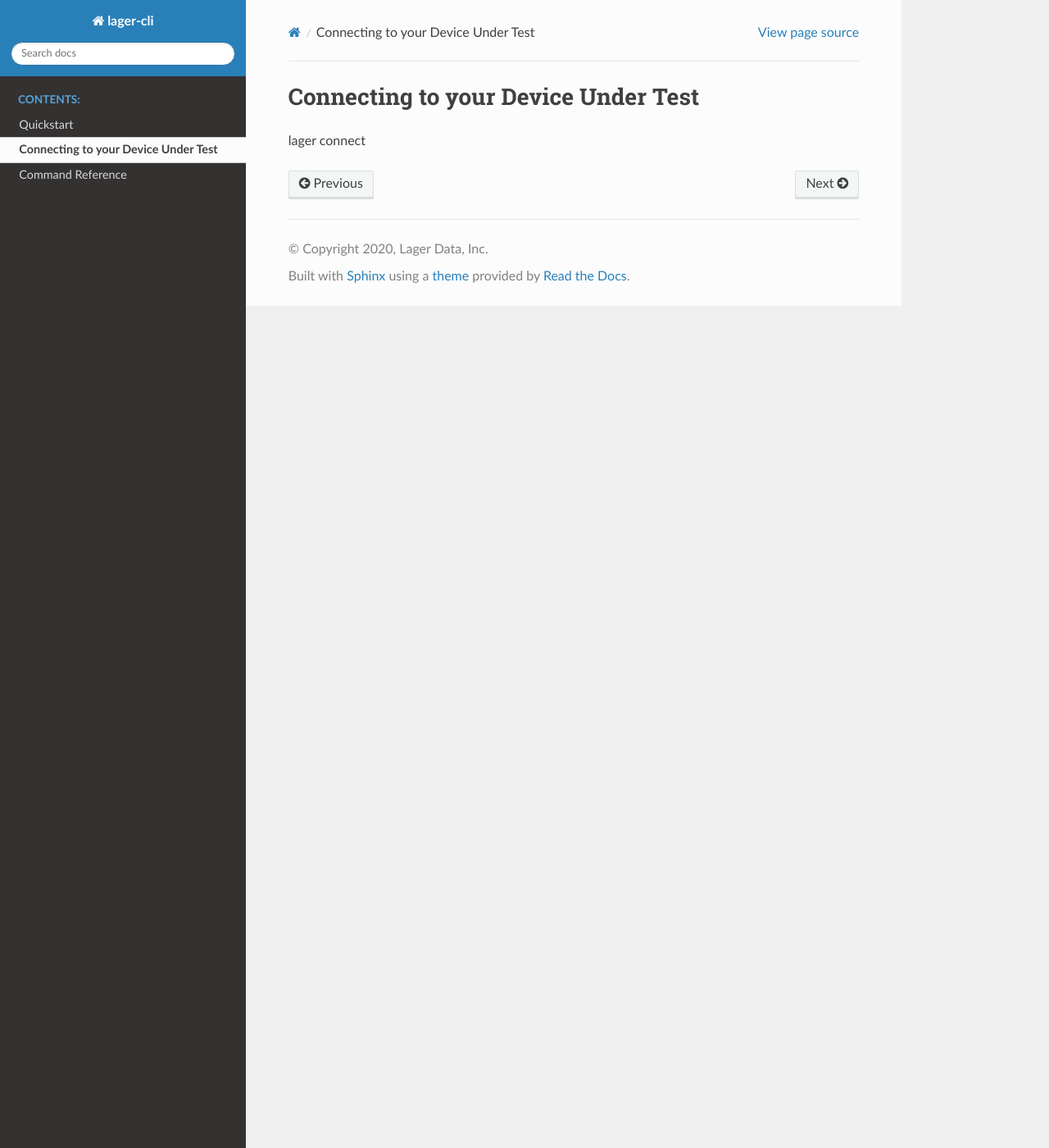
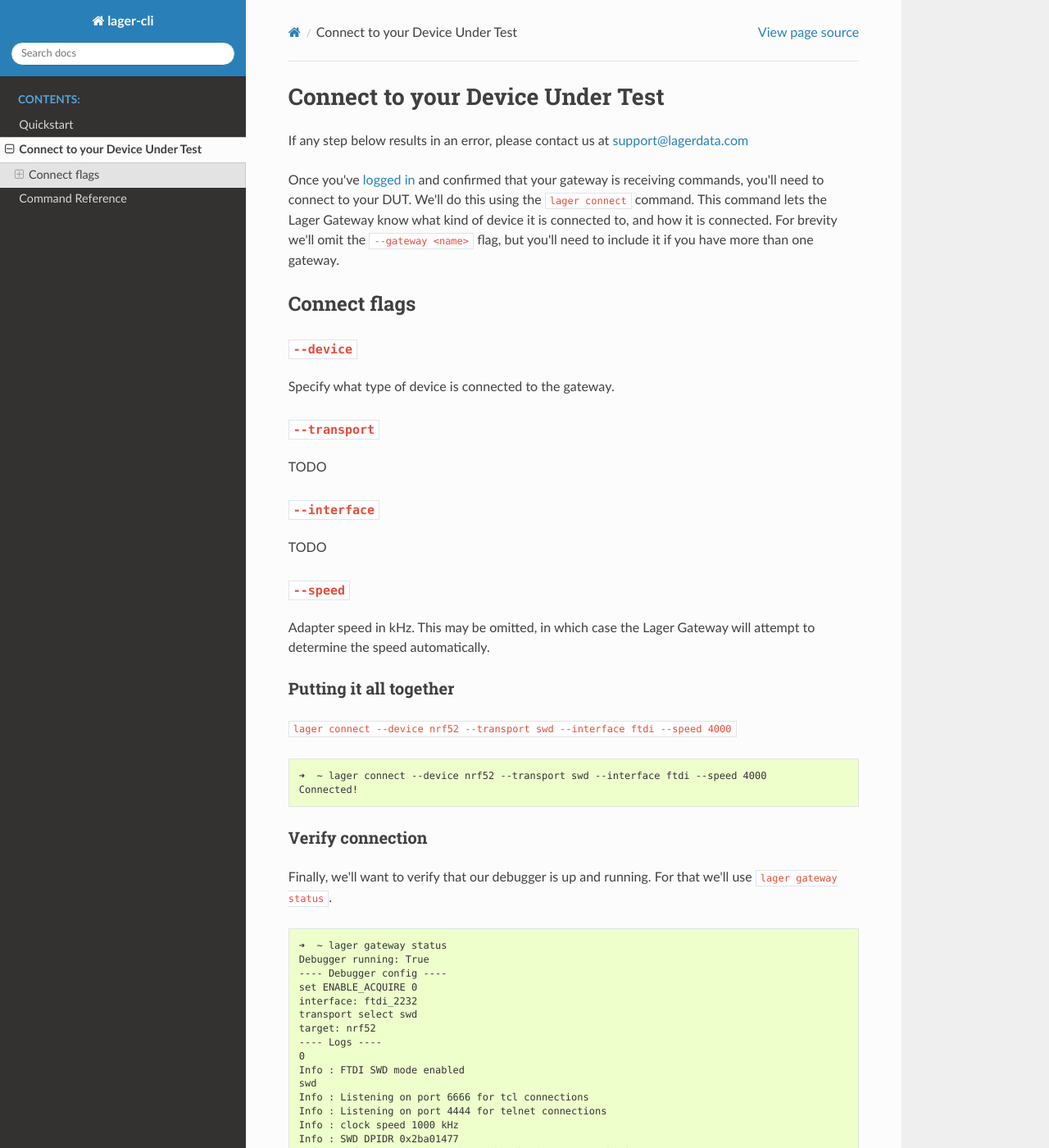
Before and after one commit to lagerdata/lager-cli, a Sphinx documentation site: the page built from docs/source/connecting.rst, in a window 1280 px wide and 1400 px high. Shown: the whole window at 82% size. Built offline with Sphinx 7.4.7 and the Read the Docs theme 2.0.0, drawn with Linux system fonts in a browser that asks for light colours; some of the changed text lies outside the part shown.

Commit message:
work in progress docs for connecting

```diff
--- a/docs/source/connecting.rst
+++ b/docs/source/connecting.rst
@@ -1,6 +1,71 @@
 .. _connecting:
+.. highlight:: console
 
-Connecting to your Device Under Test
-====================================
+Connect to your Device Under Test
+=================================
 
-lager connect
+If any step below results in an error, please contact us at `support@lagerdata.com <mailto:support@lagerdata.com>`_
+
+
+Once you've :ref:`logged in<quickstart>` and confirmed that your gateway is receiving commands, you'll need to connect to your DUT. We'll do this using the ``lager connect`` command. This command lets the Lager Gateway know what kind of device it is connected to, and how it is connected. For brevity we'll omit the ``--gateway <name>`` flag, but you'll need to include it if you have more than one gateway.
+
+Connect flags
+-------------
+
+``--device``
+~~~~~~~~~~~~
+
+Specify what type of device is connected to the gateway.
+
+``--transport``
+~~~~~~~~~~~~~~~
+
+TODO
+
+``--interface``
+~~~~~~~~~~~~~~~
+
+TODO
+
+``--speed``
+~~~~~~~~~~~~
+
+Adapter speed in kHz. This may be omitted, in which case the Lager Gateway will attempt to determine the speed automatically.
+
+
+
+Putting it all together
+~~~~~~~~~~~~~~~~~~~~~~~
+
+``lager connect --device nrf52 --transport swd --interface ftdi --speed 4000``
+
+::
+
+    ➜  ~ lager connect --device nrf52 --transport swd --interface ftdi --speed 4000
+    Connected!
+
+Verify connection
+~~~~~~~~~~~~~~~~~
+
+Finally, we'll want to verify that our debugger is up and running. For that we'll use ``lager gateway status``.
+
+::
+
+    ➜  ~ lager gateway status
+    Debugger running: True
+    ---- Debugger config ----
+    set ENABLE_ACQUIRE 0
+    interface: ftdi_2232
+    transport select swd
+    target: nrf52
+    ---- Logs ----
+    0
+    Info : FTDI SWD mode enabled
+    swd
+    Info : Listening on port 6666 for tcl connections
+    Info : Listening on port 4444 for telnet connections
+    Info : clock speed 1000 kHz
+    Info : SWD DPIDR 0x2ba01477
+    Info : nrf52.cpu: hardware has 6 breakpoints, 4 watchpoints
+    Info : starting gdb server for nrf52.cpu on 3333
+    Info : Listening on port 3333 for gdb connections
```
Also changed, not shown: docs/source/quickstart.rst (+14 -1 lines).
